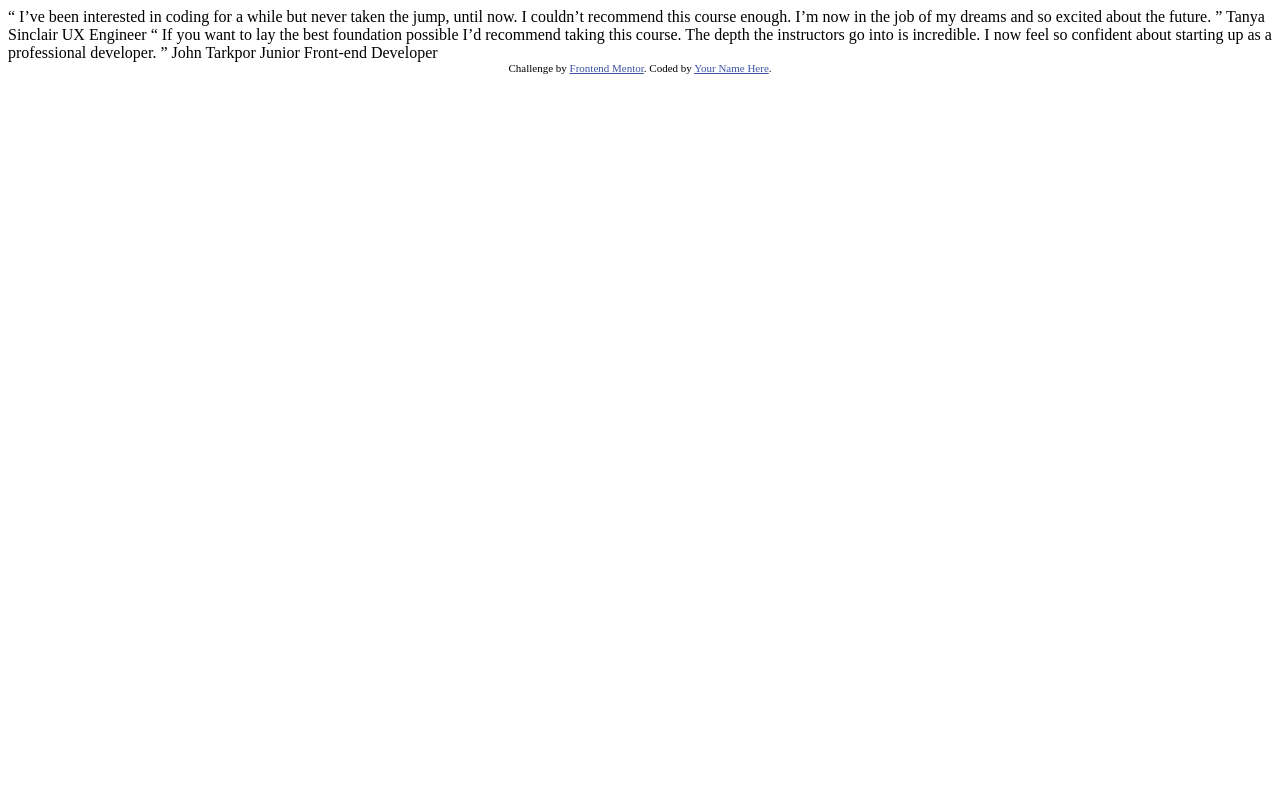
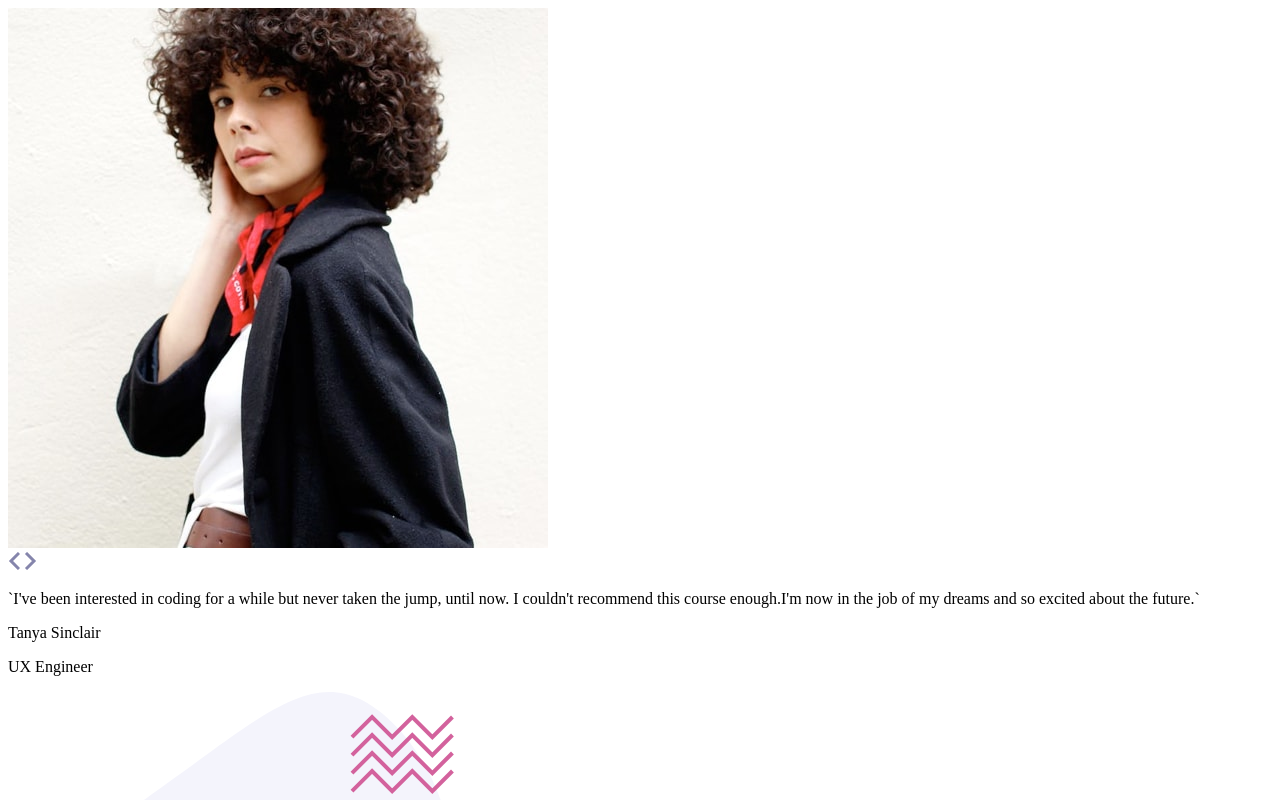
Before and after one commit to peipeix2/Coding-Bootcamp-Testimonials-Slider, a plain HTML site: page index.html in a window 1280 px wide. Shown: the top 800 px of the page. Drawn offline with Linux system fonts and the light colour scheme.

Commit message:
Add prject html

```diff
--- a/index.html
+++ b/index.html
@@ -8,27 +8,33 @@
 
   <title>Frontend Mentor | Coding Bootcamp Testimonials Slider</title>
 
-  <!-- Feel free to remove these styles or customise in your own stylesheet 👍 -->
+
   <style>
     .attribution { font-size: 11px; text-align: center; }
     .attribution a { color: hsl(228, 45%, 44%); }
   </style>
 </head>
 <body>
-
-  “ I’ve been interested in coding for a while but never taken the jump, until now.
-  I couldn’t recommend this course enough. I’m now in the job of my dreams and so
-  excited about the future. ”
-
-  Tanya Sinclair
-  UX Engineer
-
-  “ If you want to lay the best foundation possible I’d recommend taking this course.
-  The depth the instructors go into is incredible. I now feel so confident about
-  starting up as a professional developer. ”
-
-  John Tarkpor
-  Junior Front-end Developer
+  <div class="container">
+    <div class="header">
+      <img src="./images/image-tanya.jpg">
+      <div class="slider-control">
+        <img src="./images/icon-prev.svg">
+        <img src="./images/icon-next.svg">
+      </div>
+    </div>
+    <div class="content">
+      <p class="testimonial">`I've been interested in coding for a while but never taken the jump, until now. I couldn't recommend this
+      course enough.I'm now in the job of my dreams and so excited about the future.`</p>
+      <p class="name">Tanya Sinclair</p>
+      <p class="title">UX Engineer</p>
+    </div>
+  </div>
+  <div class="background-component">
+    <img src="./images/pattern-bg.svg">
+    <img src="./images/pattern-quotes.svg">
+    <img src="./images/pattern-curve.svg">
+  </div>
 
   <div class="attribution">
     Challenge by <a href="https://www.frontendmentor.io?ref=challenge" target="_blank">Frontend Mentor</a>.
```
